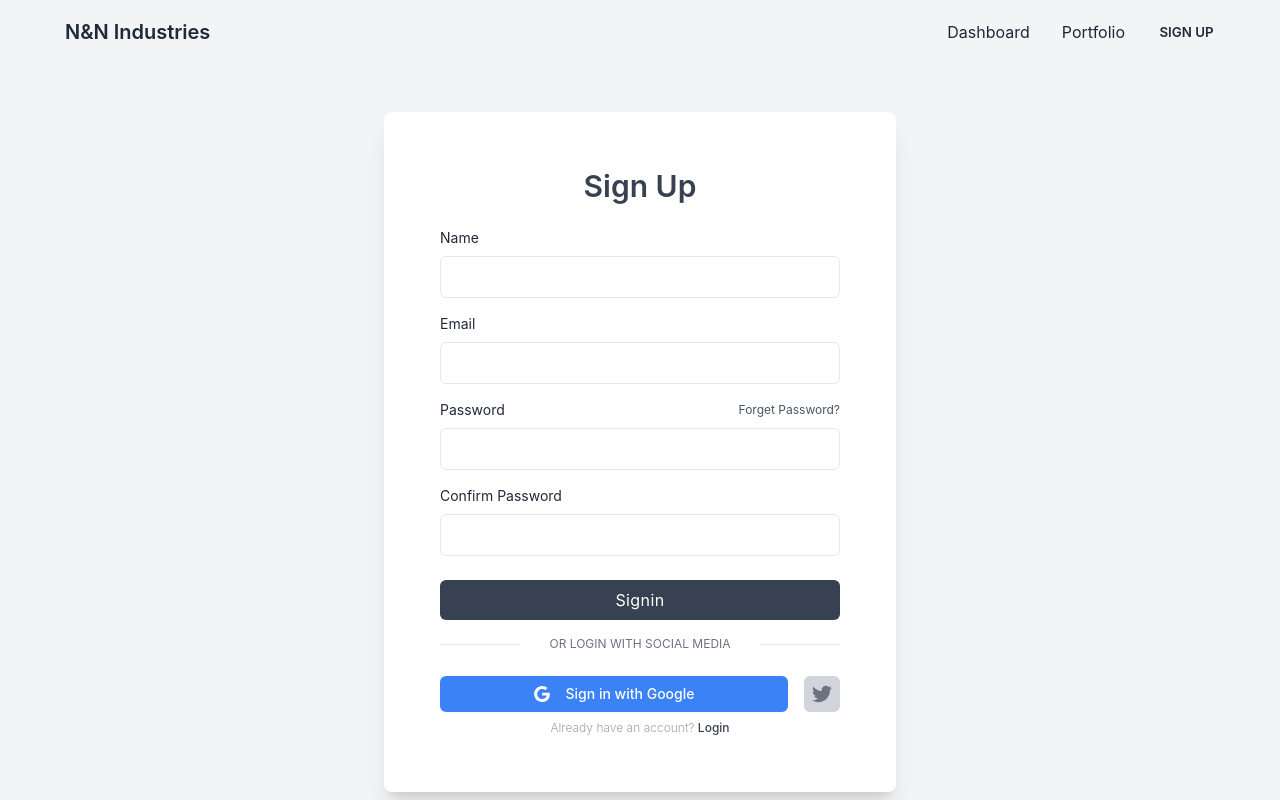
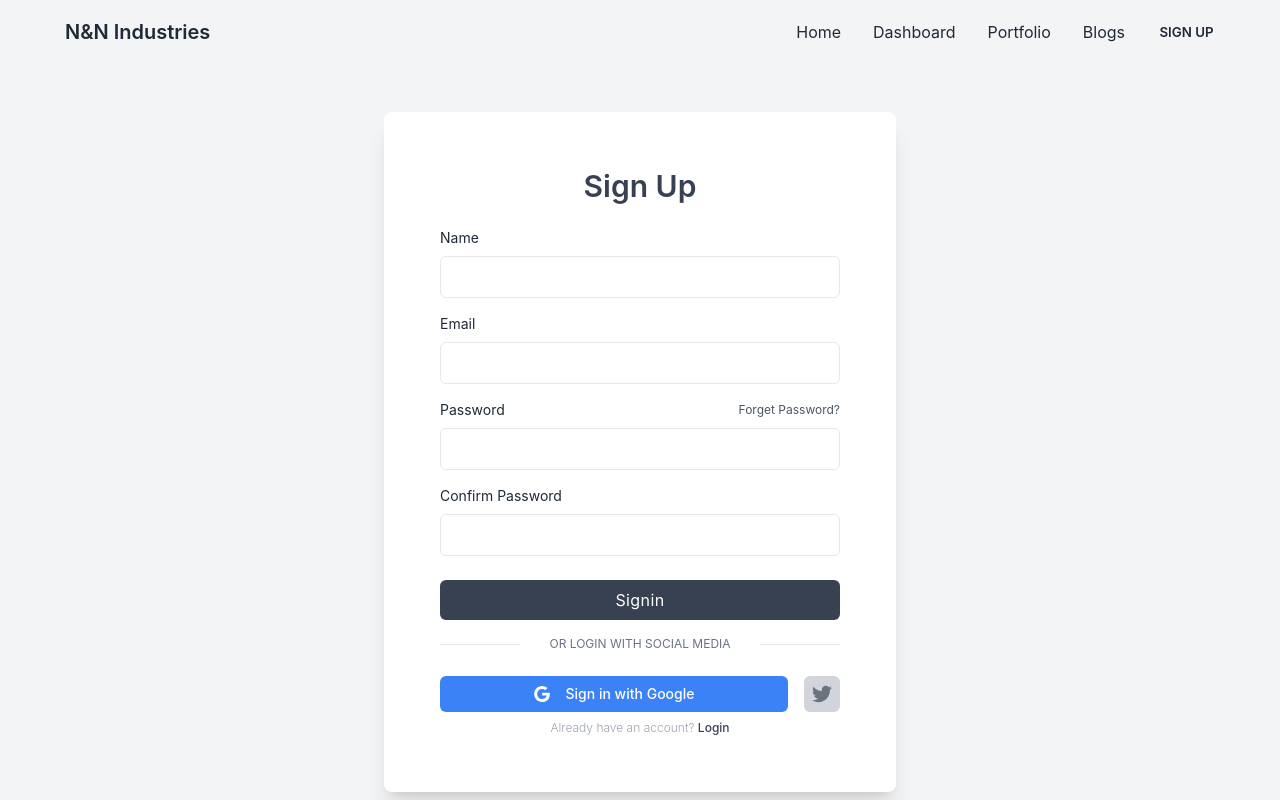
Before and after one commit to Neamul01/nn-industries-client, a React (Create React App) app: page /signup in a window 1280 px wide. Shown: the top 800 px of the page. Built offline with nearby package versions, Linux system fonts and the light colour scheme; no server answers.

Commit message:
loading spinner created

```diff
--- a/src/App.js
+++ b/src/App.js
@@ -15,6 +15,7 @@ import AddProduct from './components/Dashboard/Admin/AddProduct';
 import MakeAdmin from './components/Dashboard/Admin/MakeAdmin';
 import ManageProducts from './components/Dashboard/Admin/ManageProducts';
 import Portfolio from './components/Portfolio/Portfolio';
+import Blogs from './components/Blogs/Blogs';
 
 function App() {
   return (
@@ -36,9 +37,10 @@ function App() {
           </Route>
 
           <Route path='portfolio' element={<Portfolio />}></Route>
+          <Route path='purchase' element={<Purchase />}></Route>
+          <Route path='blogs' element={<Blogs />}></Route>
           <Route path='login' element={<Login />}></Route>
           <Route path='signup' element={<Signup />}></Route>
-          <Route path='purchase' element={<Purchase />}></Route>
         </Routes>
       </div>
       <Footer></Footer>
--- /dev/null
+++ b/src/components/Blogs/Blogs.js
@@ -0,0 +1,11 @@
+import React from 'react';
+
+const Blogs = () => {
+    return (
+        <div>
+            <h2 className="text-3xl font-bold text-center">Blogs</h2>
+        </div>
+    );
+};
+
+export default Blogs;
--- a/src/components/Login/Login.js
+++ b/src/components/Login/Login.js
@@ -1,9 +1,10 @@
-import React from 'react';
+import React, { useEffect } from 'react';
 import { Link, useNavigate } from 'react-router-dom';
 import auth from '../../firebase.init';
 import { useSignInWithEmailAndPassword } from 'react-firebase-hooks/auth';
 import { useForm } from "react-hook-form";
 import SocialLogin from './SocialLogin';
+import LoadingSpinner from '../Shared/LoadingSpinner';
 
 const Login = () => {
     const [
@@ -17,16 +18,18 @@ const Login = () => {
     const navigate = useNavigate();
 
     const onSubmit = async data => {
-        console.log(data)
         await signInWithEmailAndPassword(data.email, data.password)
     };
 
-    if (user) {
-        navigate('/')
-    }
+    useEffect(() => {
+        if (user) {
+            navigate('/')
+        }
+    }, [user, navigate])
 
     if (loading) {
         console.log('loading...')
+        return <LoadingSpinner></LoadingSpinner>
     }
 
     return (
--- a/src/components/Login/Signup.js
+++ b/src/components/Login/Signup.js
@@ -4,6 +4,7 @@ import { useCreateUserWithEmailAndPassword } from 'react-firebase-hooks/auth';
 import auth from '../../firebase.init';
 import { useForm } from "react-hook-form";
 import SocialLogin from './SocialLogin';
+import LoadingSpinner from '../Shared/LoadingSpinner';
 
 const Signup = () => {
     const [
@@ -34,7 +35,7 @@ const Signup = () => {
     }, [user, navigate])
 
     if (loading) {
-        console.log('loading...')
+        return <LoadingSpinner></LoadingSpinner>
     }
 
     return (
--- /dev/null
+++ b/src/components/Shared/LoadingSpinner.js
@@ -0,0 +1,11 @@
+import React from 'react';
+
+const LoadingSpinner = () => {
+    return (
+        <div class="flex items-center justify-center ">
+            <div class="w-24 h-24 border-l-2 border-gray-900 rounded-full animate-spin"></div>
+        </div>
+    );
+};
+
+export default LoadingSpinner;
--- a/src/components/Shared/Navbar.js
+++ b/src/components/Shared/Navbar.js
@@ -27,8 +27,10 @@ const Navbar = () => {
             </div>
             <div className="navbar-center hidden lg:flex">
                 <ul className="menu menu-horizontal p-0">
+                    <li><Link to={'/home'}>Home</Link></li>
                     <li><Link to={'/dashboard'}>Dashboard</Link></li>
                     <li><Link to={'/portfolio'}>Portfolio</Link></li>
+                    <li><Link to={'/blogs'}>Blogs</Link></li>
                     {
                         user ?
                             <button onClick={handleSignOut} className="btn btn-ghost">Sign Out</button>
```
